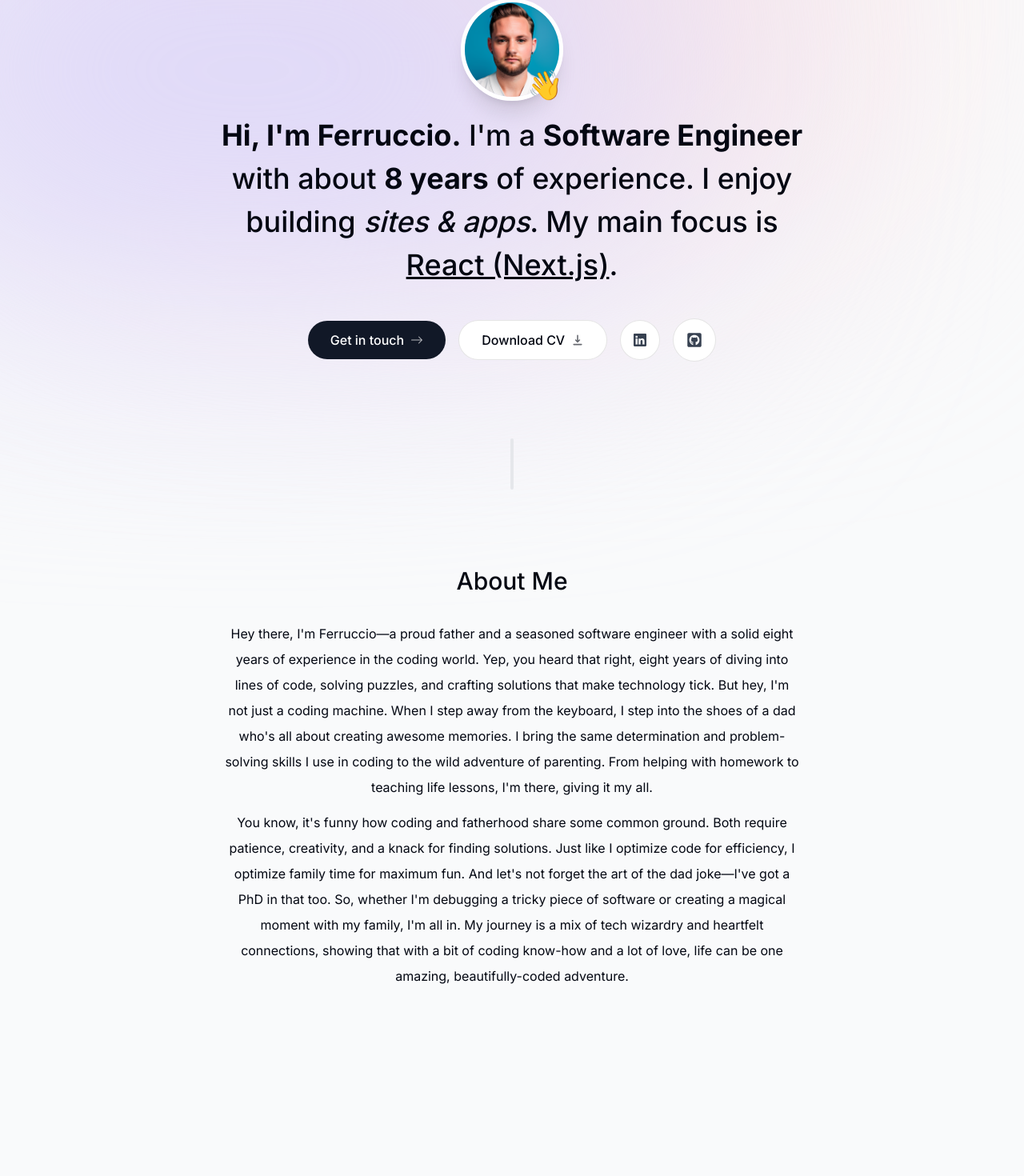
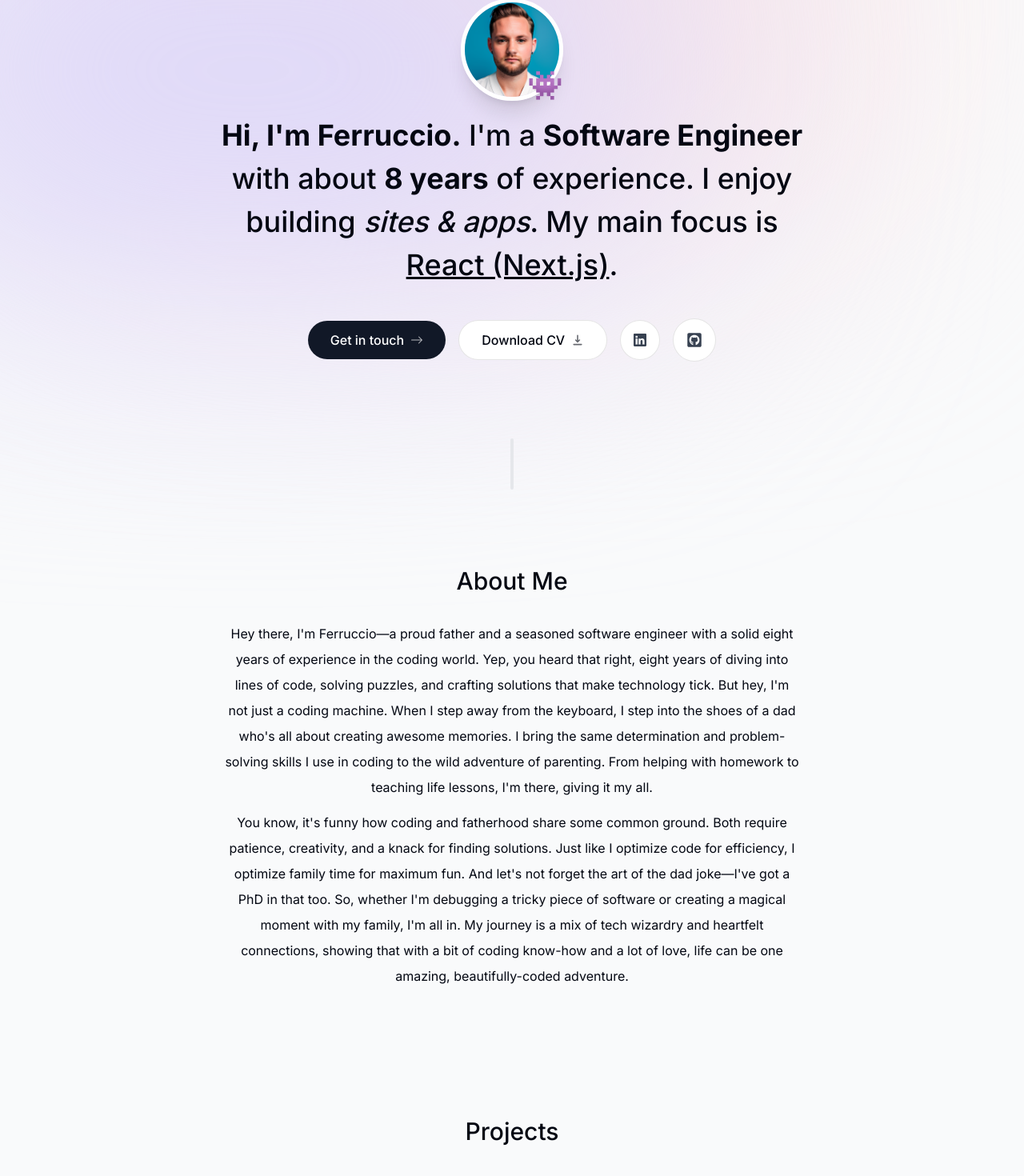
Before and after one commit to FerrBen/ferruccio.dev, a Next.js app: page / in a window 1280 px wide. Shown: the part 146-1616 px from the top of the page at 80% size. Built offline with nearby package versions, Linux system fonts and the light colour scheme.

Commit message:
created projects site

```diff
--- a/app/page.tsx
+++ b/app/page.tsx
@@ -1,5 +1,6 @@
 import About from '@/components/about'
 import Intro from '@/components/intro'
+import Projects from '@/components/projects'
 import SectionDivider from '@/components/section-divider'
 
 export default function Home() {
@@ -8,6 +9,7 @@
       <Intro />
       <SectionDivider />
       <About />
+      <Projects />
     </main>
   )
 }
--- a/components/intro.tsx
+++ b/components/intro.tsx
@@ -40,7 +40,7 @@
             }}
             className='absolute text-4xl bottom-0 right-0'
           >
-            👋
+            👾
           </motion.span>
         </div>
       </div>
--- /dev/null
+++ b/components/projects.tsx
@@ -0,0 +1,10 @@
+import React from 'react'
+import SectionHeading from './section-heading'
+
+export default function Projects() {
+  return (
+    <section>
+      <SectionHeading>Projects</SectionHeading>
+    </section>
+  )
+}
```
